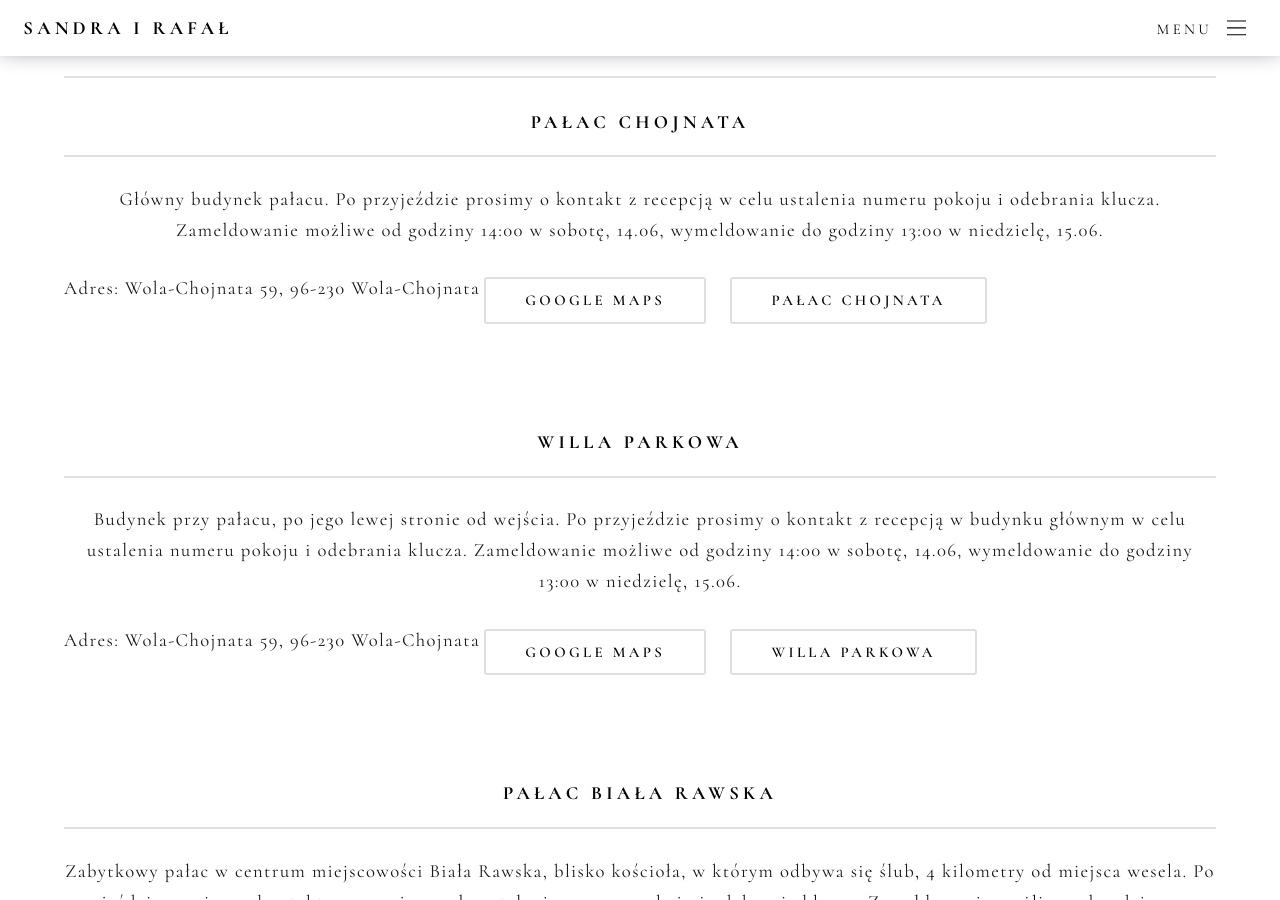
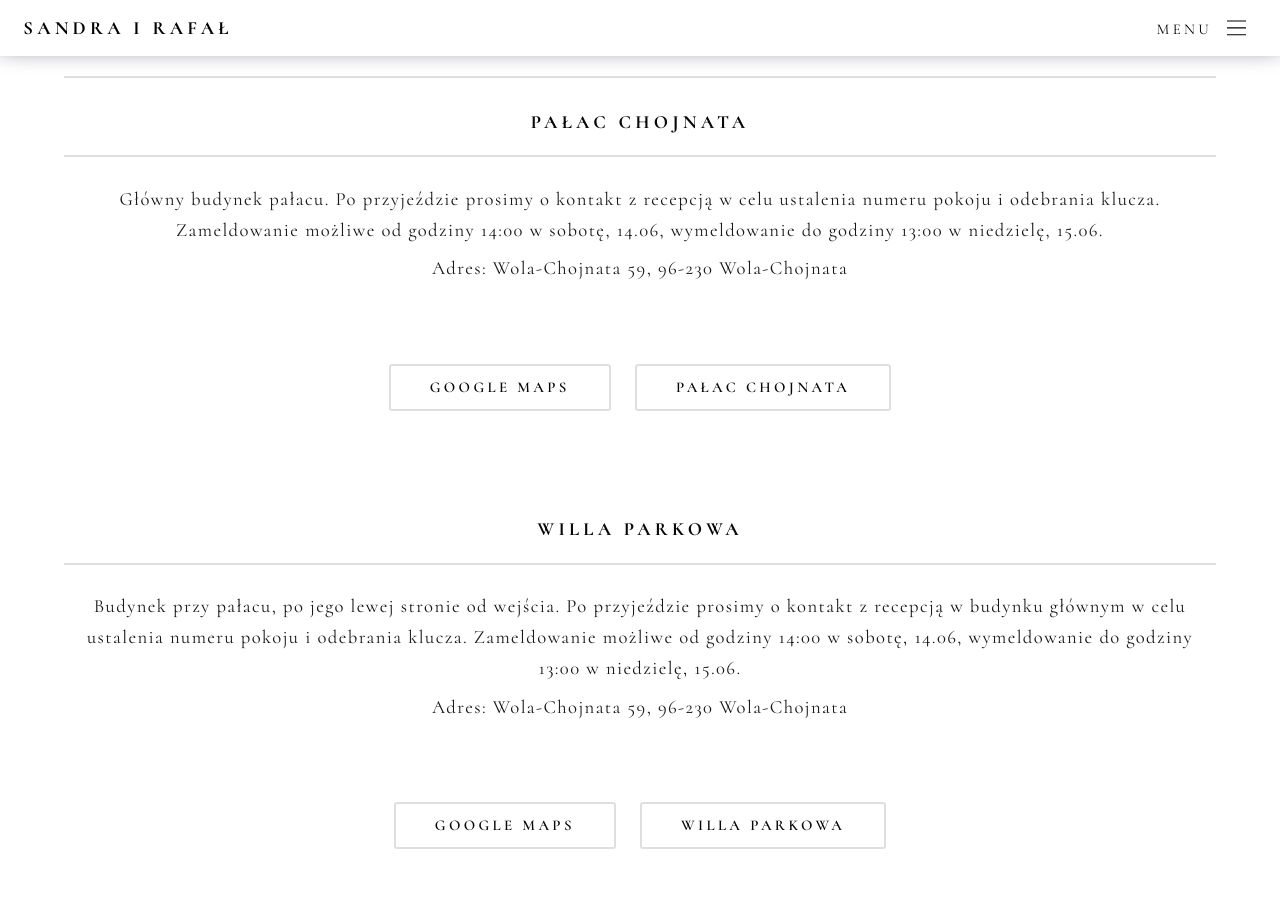
Before and after one commit to sandrarafal2025/sandrarafal2025.github.io, a Jekyll site: the page built from index.html, in a window 1280 px wide and 900 px high, scrolled down 4895 px. Built offline with Jekyll 4.4.1, drawn with Linux system fonts in a browser that asks for light colours; some web fonts are replaced.

Commit message:
accomodation update 7

```diff
--- a/index.html
+++ b/index.html
@@ -153,7 +153,8 @@ layout: landing
                target="_blank"
                class="button small mb-3">Wyszukiwanie noclegów</a>
             <p>Wystarczy wpisać swoje imię lub nazwisko w żółty obszar w komórce E1, a informacja o lokalizacji
-                miejscu zakwaterowania powinna pojawić się w pierwszej kolumnie. Poniżej znajdują się szczegoły i dokładne lokalizacje poszczególnych noclegów.</p>
+                miejscu zakwaterowania powinna pojawić się w pierwszej kolumnie. Poniżej znajdują się szczegoły i
+                dokładne lokalizacje poszczególnych noclegów.</p>
 
             <div class="d-flex flex-column gap-2 mb-5">
                 <h3>Miejsca</h3>
@@ -165,8 +166,9 @@ layout: landing
                         odebrania klucza. Zameldowanie możliwe od godziny 14:00 w sobotę, 14.06, wymeldowanie do godziny
                         13:00 w
                         niedzielę, 15.06.
-                        <div class="d-flex gap-1 justify-content-center align-self-lg-start align-items-center">
+                        <div class="d-flex flex-column gap-2 mb-5">
                             Adres: Wola-Chojnata 59, 96-230 Wola-Chojnata
+                        </div>
                         <div class="d-flex flex-column justify-content-center gap-4 mt-4 flex-md-row">
                             <a href="https://maps.app.goo.gl/1T3CPU9SUdqD13UW7"
                                target="_blank"
@@ -174,7 +176,6 @@ layout: landing
                             <a href="https://palacchojnata.pl/ "
                                target="_blank"
                                class="button small">Pałac Chojnata</a>
-                            </div>
                         </div>
                     </div>
                 </div>
@@ -187,8 +188,9 @@ layout: landing
                         godziny
                         14:00
                         w sobotę, 14.06, wymeldowanie do godziny 13:00 w niedzielę, 15.06.
-                        <div class="d-flex gap-1 justify-content-center align-self-lg-start align-items-center">
+                        <div class="d-flex flex-column gap-2 mb-5">
                             Adres: Wola-Chojnata 59, 96-230 Wola-Chojnata
+                        </div>
                         <div class="d-flex flex-column justify-content-center gap-4 mt-4 flex-md-row">
                             <a href="https://maps.app.goo.gl/1T3CPU9SUdqD13UW7"
                                target="_blank"
@@ -196,7 +198,6 @@ layout: landing
                             <a href="https://palacchojnata.pl/ "
                                target="_blank"
                                class="button small">Willa Parkowa</a>
-                            </div>
                         </div>
                     </div>
                 </div>
@@ -211,8 +212,9 @@ layout: landing
                         godziny
                         12:00
                         w niedzielę, 15.06. Prosimy o wymeldowanie się przed przybyciem na weselny brunch.
-                        <div class="d-flex gap-1 justify-content-center align-self-lg-start align-items-center">
+                        <div class="d-flex flex-column gap-2 mb-5">
                             Adres: Wojska Polskiego 4, 96-230 Biała Rawska
+                        </div>
                         <div class="d-flex flex-column justify-content-center gap-4 mt-4 flex-md-row">
                             <a href="https://maps.app.goo.gl/k5FGMQNTiAdJonb18"
                                target="_blank"
@@ -220,7 +222,6 @@ layout: landing
                             <a href="https://www.facebook.com/p/Pa%C5%82ac-Bia%C5%82a-Rawska-100071308547545/?locale=pl_PL"
                                target="_blank"
                                class="button small">Willa Parkowa</a>
-                            </div>
                         </div>
                     </div>
                 </div>
@@ -234,8 +235,9 @@ layout: landing
                         14:00 w sobotę, 14.06, wymeldowanie do godziny 12:00 w niedzielę, 15.06. Prosimy o wymeldowanie
                         się
                         przed przybyciem na weselny brunch.
-                        <div class="d-flex gap-1 justify-content-center align-self-lg-start align-items-center">
+                        <div class="d-flex flex-column gap-2 mb-5">
                             Adres: Wólka Lesiewska 11, 96-230 Wólka Lesiewska
+                        </div>
                         <div class="d-flex flex-column justify-content-center gap-4 mt-4 flex-md-row">
                             <a href="https://maps.app.goo.gl/CPaYtS2Gx5GLknfaA"
                                target="_blank"
@@ -243,7 +245,6 @@ layout: landing
                             <a href="https://meteor-turystyka.pl/nadbialka-wolka-lesiewska,wolka-lesiewska.html"
                                target="_blank"
                                class="button small">Agroturystyka</a>
-                            </div>
                         </div>
                     </div>
                 </div>
```
Lines whose indentation alone changed are shown as unchanged.
